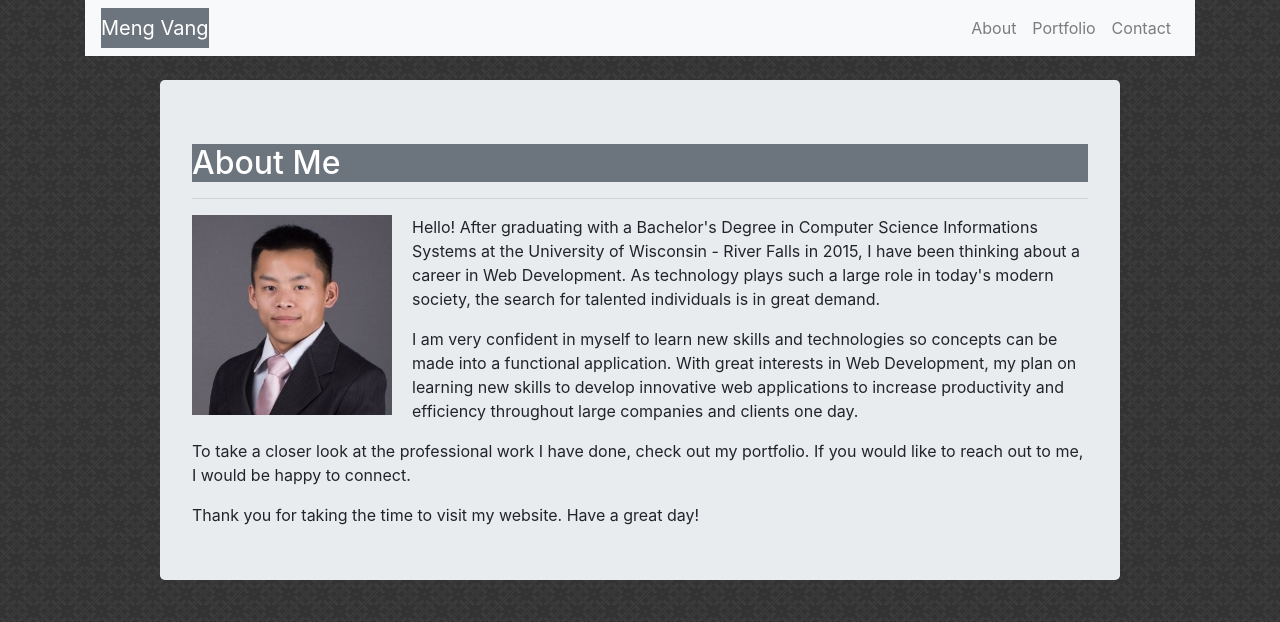
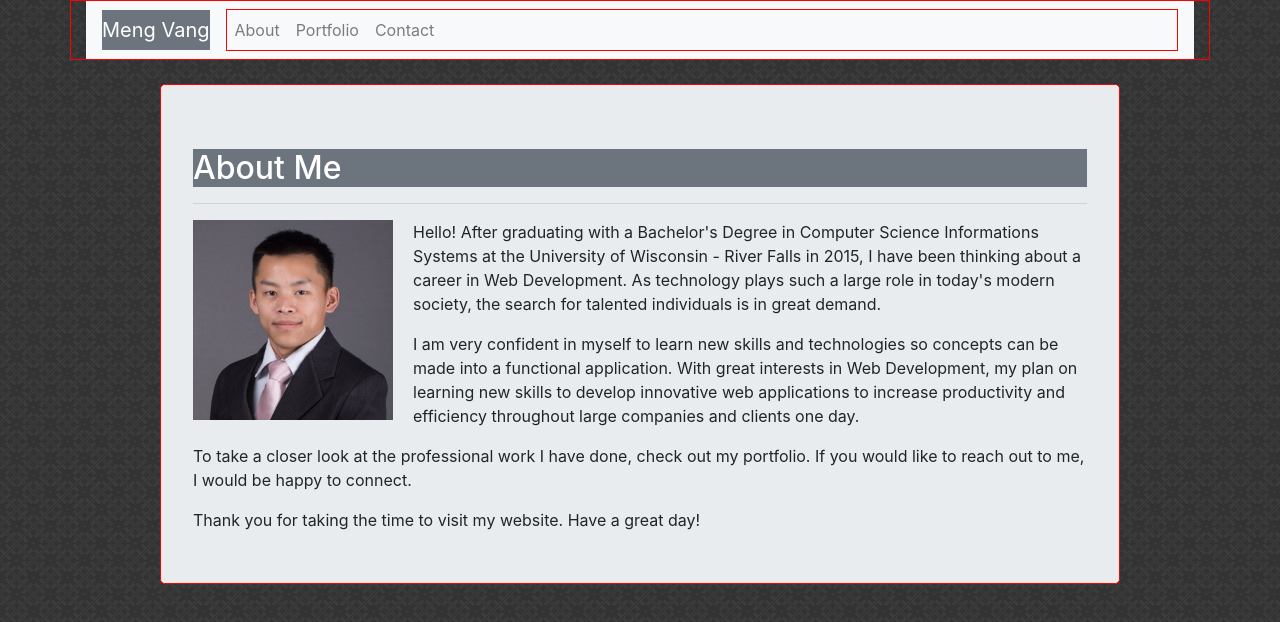
Before and after one commit to mVang92/Bootstrap-Portfolio, a plain HTML site: page index.html in a window 1280 px wide. Drawn offline with nearby package versions, Linux system fonts and the light colour scheme.

Commit message:
More Changes

```diff
--- a/index.html
+++ b/index.html
@@ -17,6 +17,10 @@
                 margin-right: 20px;
                 width: 200px;
             }
+
+            div {
+                border: 1px solid red;
+            }
         </style>
     </head>
 
@@ -27,9 +31,9 @@
             <button class="navbar-toggler" type="button" data-toggle="collapse" data-target="#navbarNavDropdown" aria-controls="navbarNavDropdown" aria-expanded="false" aria-label="Toggle navigation">
                 <span class="navbar-toggler-icon"></span>
             </button>
-            <div id="navbarNavDropdown" class="navbar-collapse collapse">
-                <ul class="mr-auto"></ul> <!--Placeholder to get nav links to move to the right-->
-                <ul class="navbar-nav">
+            <div id="navbarNavDropdown" class="navbar-collapse collapse text-right">
+                <!--<ul class="mr-auto"></ul> <!--Placeholder to get nav links to move to the right-->
+                <ul class="navbar-nav nav justify-content-end">
                     <li class="nav-item">
                         <a class="nav-link" href="index.html">About</a>
                     </li>
```
